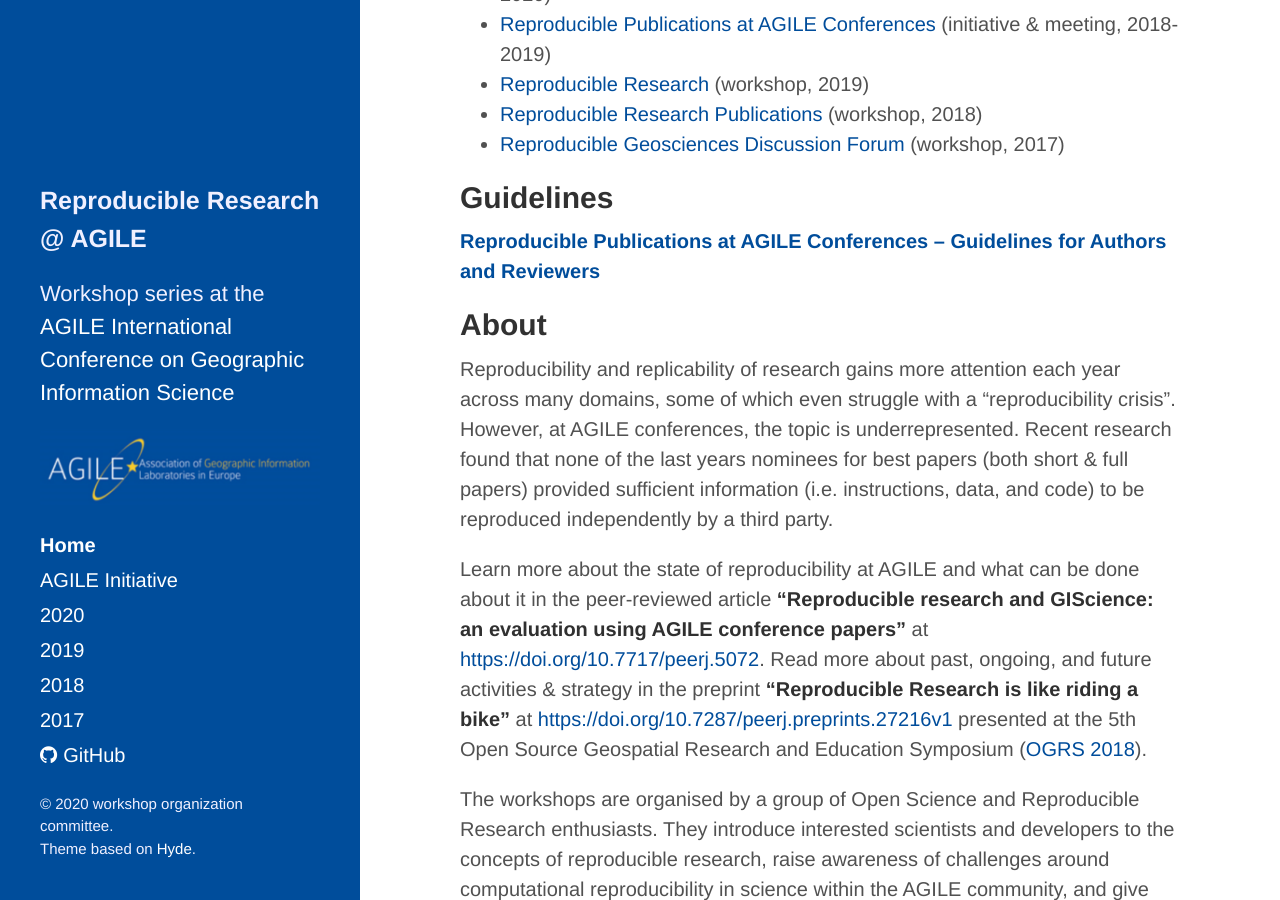
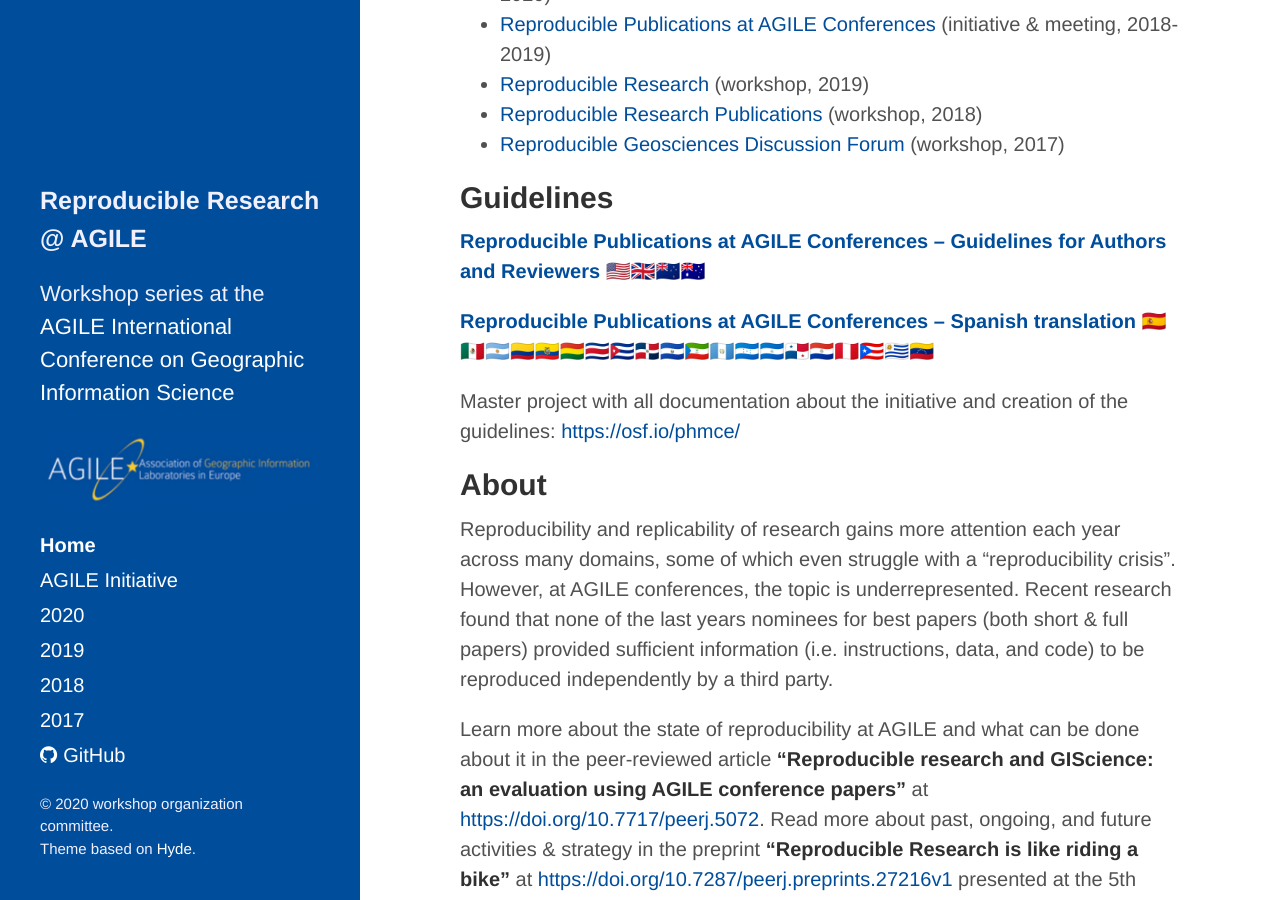
Before and after one commit to reproducible-agile/reproducible-agile.github.io, a Jekyll site: the page built from index.md, in a window 1280 px wide and 900 px high, scrolled down 388 px. Built offline with Jekyll 4.4.1, drawn with Linux system fonts in a browser that asks for light colours.

Commit message:
add spanish translation to index page

```diff
--- a/index.md
+++ b/index.md
@@ -24,7 +24,11 @@ This website is home of workshops and an [AGILE INITIATIVE](https://agile-online
 
 ## Guidelines
 
-[**Reproducible Publications at AGILE Conferences – Guidelines for Authors and Reviewers**](https://doi.org/10.17605/OSF.IO/PHMCE)
+[**Reproducible Publications at AGILE Conferences – Guidelines for Authors and Reviewers** 🇺🇸🇬🇧🇳🇿🇦🇺](https://doi.org/10.17605/OSF.IO/CB7Z8)
+
+[**Reproducible Publications at AGILE Conferences – Spanish translation** 🇪🇸🇲🇽🇦🇷🇨🇴🇪🇨🇧🇴🇨🇷🇨🇺🇩🇴🇸🇻🇬🇶🇬🇹🇭🇳🇳🇮🇵🇦🇵🇾🇵🇪🇵🇷🇺🇾🇻🇪](https://doi.org/10.17605/OSF.IO/MF9BE)
+
+Master project with all documentation about the initiative and creation of the guidelines: [https://osf.io/phmce/](https://osf.io/phmce/)
 
 ## About
 
```
